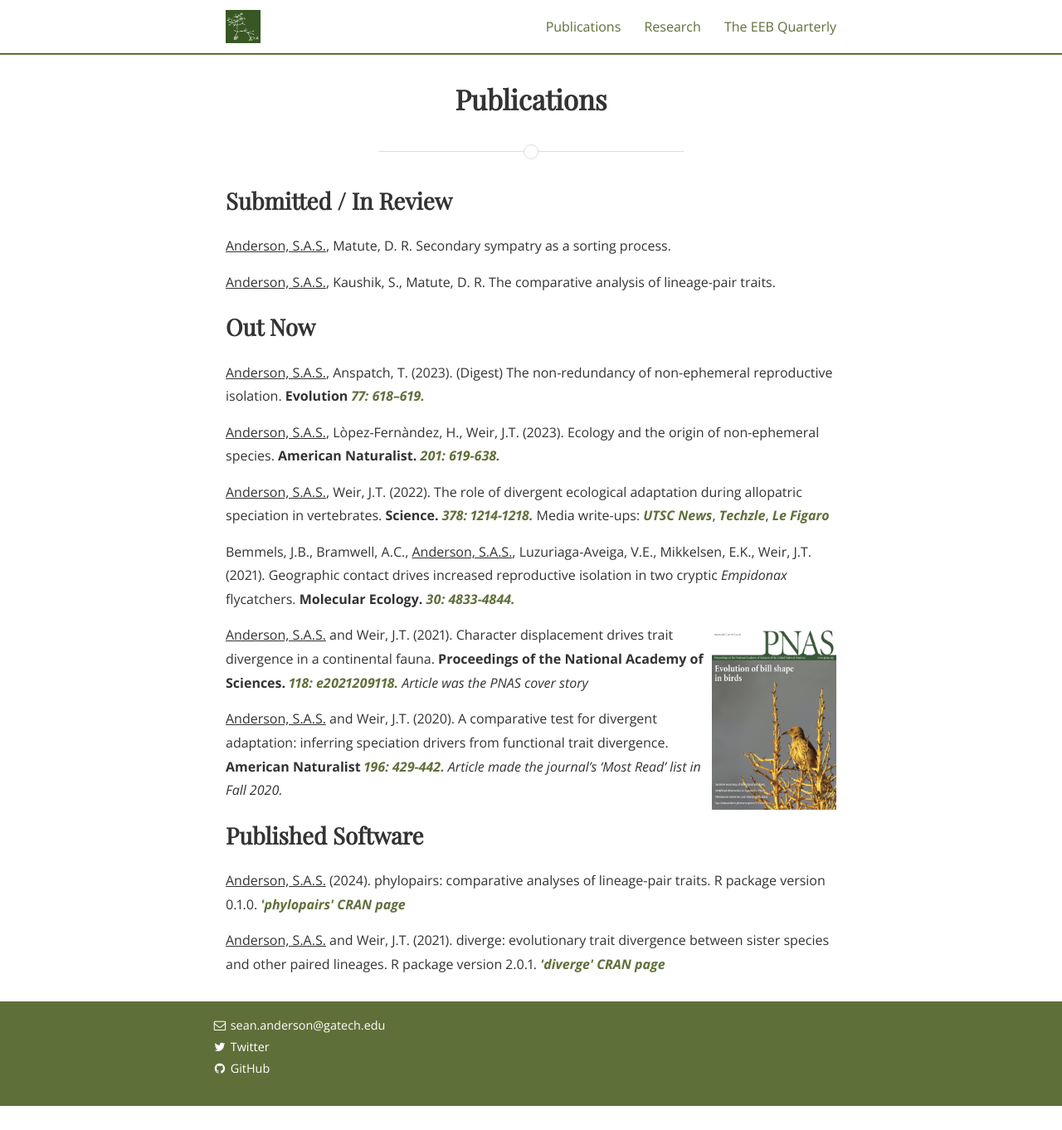
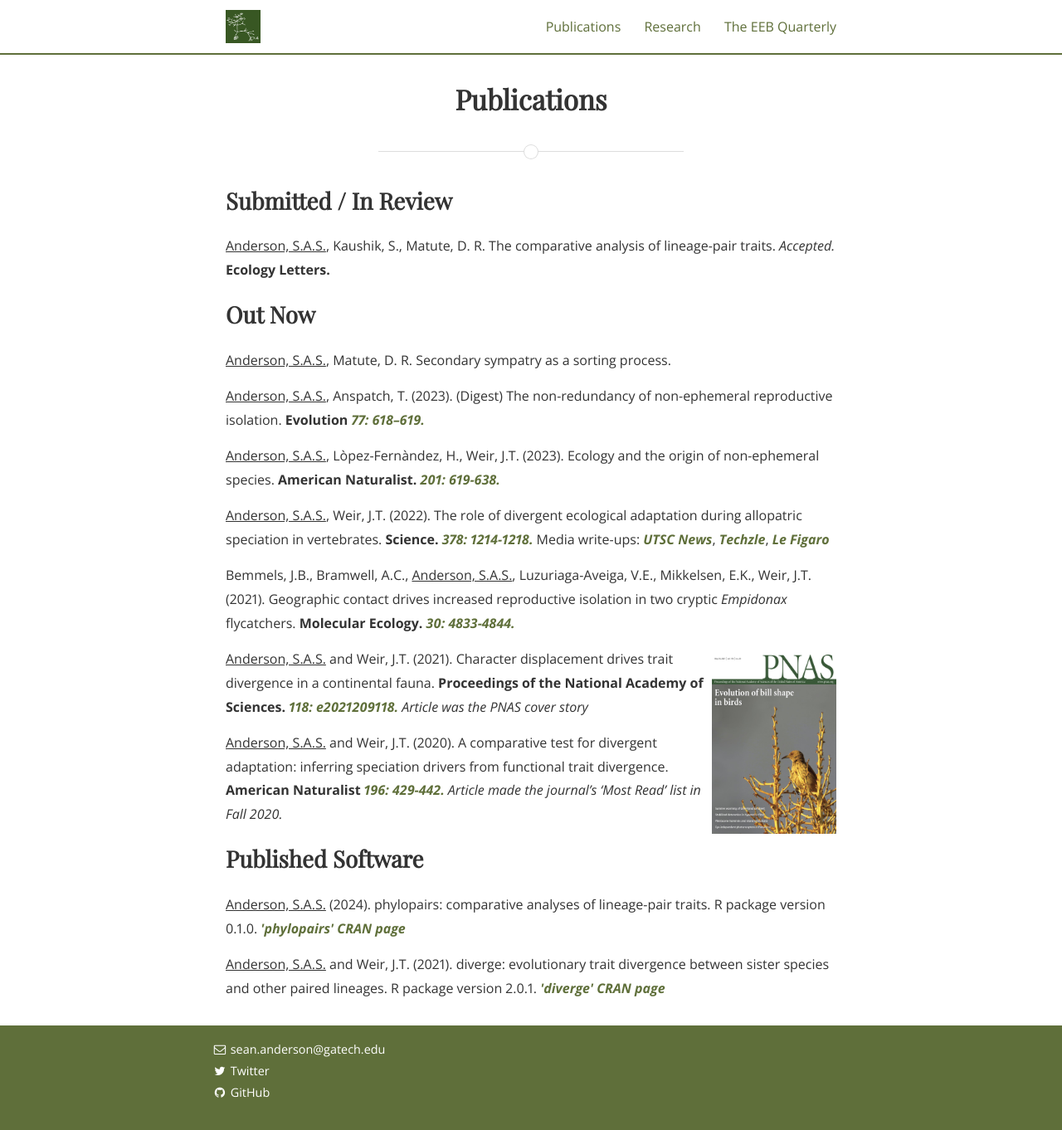
Before and after one commit to SeanASAnderson/SeanASAnderson.github.io, a Jekyll site: the page built from publications2.md, in a window 1280 px wide and 1362 px high. Shown: the whole window at 83% size. Built offline with Jekyll 4.4.1, drawn with Linux system fonts in a browser that asks for light colours; nearby versions of some CDN libraries; some web fonts are replaced.

Commit message:
updated acceptance at ecology letters

```diff
--- a/publications2.md
+++ b/publications2.md
@@ -13,11 +13,11 @@ img {
 
 <h2>Submitted / In Review</h2>
 
-<p><u>Anderson, S.A.S.</u>, Matute, D. R. Secondary sympatry as a sorting process. </p>
-
-<p><u>Anderson, S.A.S.</u>, Kaushik, S., Matute, D. R. The comparative analysis of lineage-pair traits. </p>
+<p><u>Anderson, S.A.S.</u>, Kaushik, S., Matute, D. R. The comparative analysis of lineage-pair traits. <i> Accepted.</i> <b> Ecology Letters.</b> </p>
 
 <h2>Out Now</h2>
+
+<p><u>Anderson, S.A.S.</u>, Matute, D. R. Secondary sympatry as a sorting process. </p>
 
 <p><u>Anderson, S.A.S.</u>, Anspatch, T. (2023). (Digest) The non-redundancy of non-ephemeral reproductive isolation. <b>Evolution</b> <a href="https://academic.oup.com/evolut/advance-article/doi/10.1093/evolut/qpac060/6918776"><b><i>77: 618–619.</i></b></a> </p>
 
```
